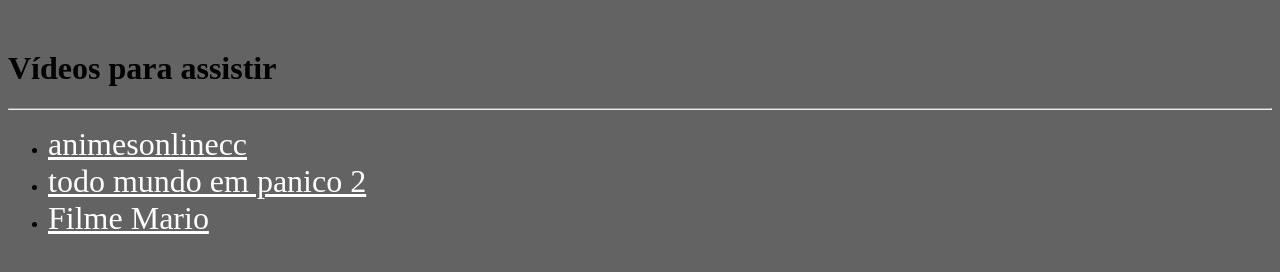
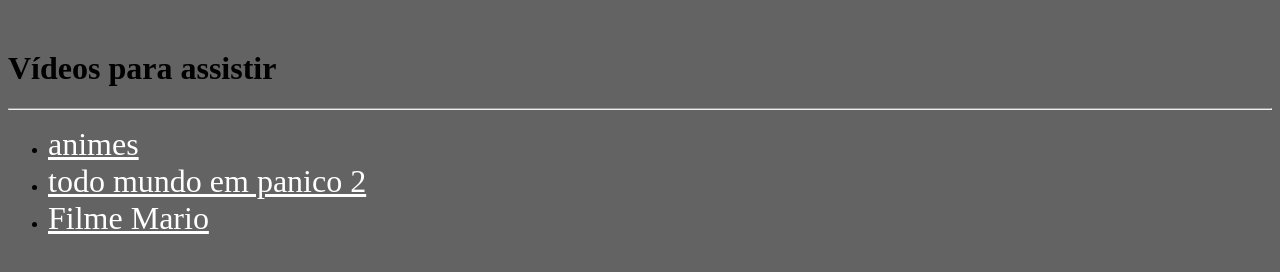
Before and after one commit to mvcat/videos, a plain HTML site: page index.html in a window 1280 px wide. Drawn offline with Linux system fonts and the light colour scheme.

Commit message:
Add files via upload

```diff
--- a/index.html
+++ b/index.html
@@ -10,7 +10,7 @@
     <h1>Vídeos para assistir</h1>
     <hr>
     <ul>
-        <li><a href="animes.html" rel="next">animesonlinecc</a>
+        <li><a href="animes.html" rel="next">animes</a>
         <li><a href="todopanico2.html" rel="next">todo mundo em panico 2</a>
         <li><a href="mario.html">Filme Mario</a>
     </ul>
```
